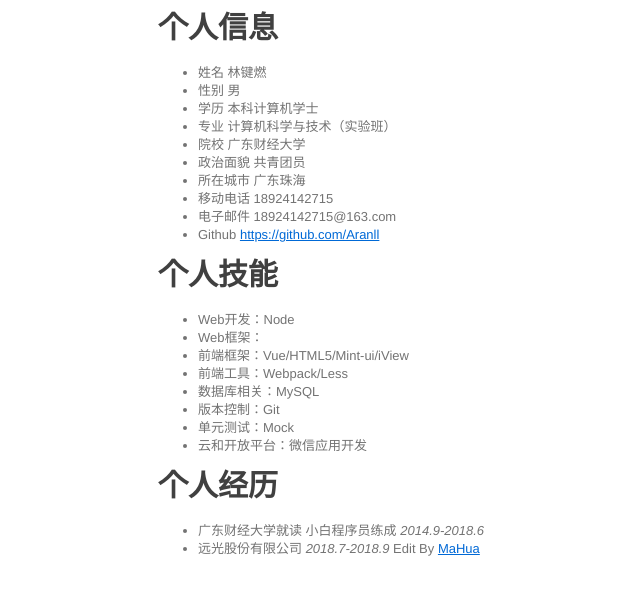
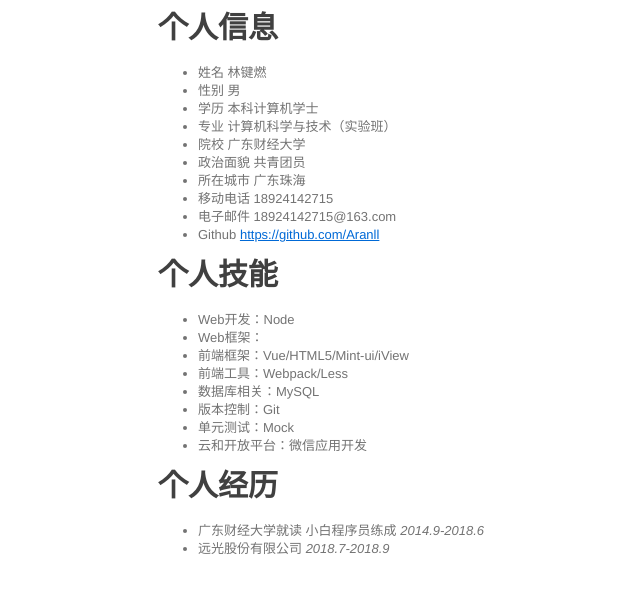
Before and after one commit to Aranll/resume, a plain HTML site: page index.html in a window 1280 px wide. Shown: the whole page, without its empty margins (108-748 px from the left). Drawn offline with Linux system fonts and the light colour scheme.

Commit message:
Update index.html

```diff
--- a/index.html
+++ b/index.html
@@ -29,7 +29,6 @@
 <h1>个人经历</h1>
 <ul>
 <li>广东财经大学就读 小白程序员练成 <em>2014.9-2018.6</em></li>
-<li>远光股份有限公司 <em>2018.7-2018.9</em>
-Edit By <a href="http://mahua.jser.me">MaHua</a></li>
+<li>远光股份有限公司 <em>2018.7-2018.9</em></li>
 </ul>
 </body></html>
```
